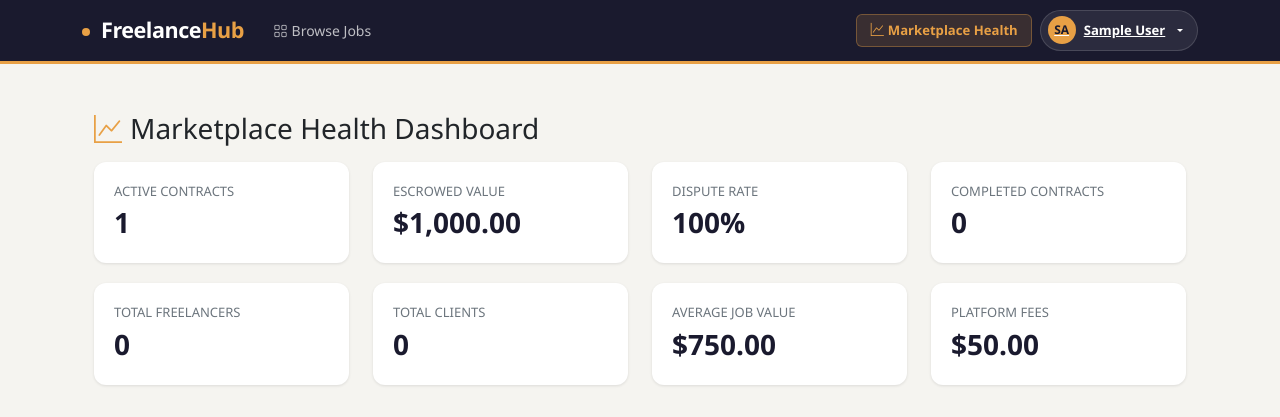
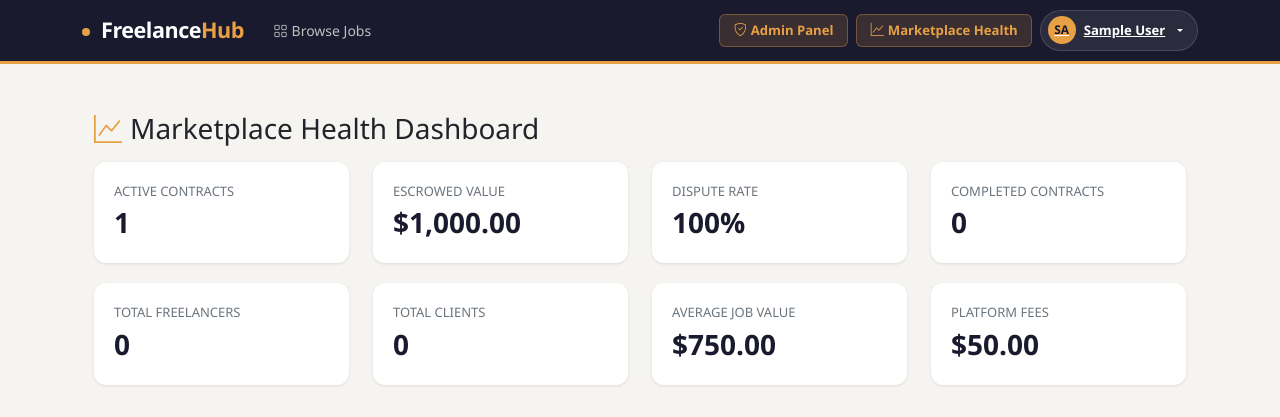
Before and after one commit to momen5406/FreelanceHub-SE-Project, a PHP site: page /marketplace-health.php in a window 1280 px wide. Shown: the top 417 px of the page. Run offline with PHP 8.4, Linux system fonts and the light colour scheme; the visitor is signed in with stand-in values (Sample User, id 1); data comes from the database, SQL or seed files in the repository.

Commit message:
Update header.php

```diff
--- a/views/partials/header.php
+++ b/views/partials/header.php
@@ -263,6 +263,11 @@ if ($_SERVER['REQUEST_METHOD'] === 'POST' && isset($_POST['logout'])) {
 
                     <?php elseif ($_SESSION['role'] === 'Admin'): ?>
                     <li class="nav-item">
+                        <a class="btn btn-fh-admin" href="../../views/admin/dashboard.php">
+                            <i class="bi bi-shield-check me-1"></i>Admin Panel
+                        </a>
+                    </li>
+                    <li class="nav-item">
                         <a class="btn btn-fh-admin" href="../../public/marketplace-health.php">
                             <i class="bi bi-graph-up me-1"></i>Marketplace Health
                         </a>
```
